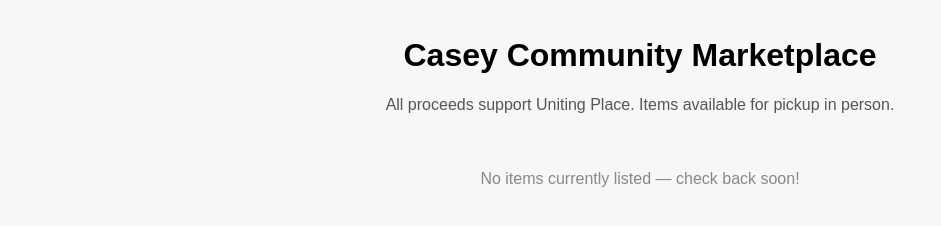
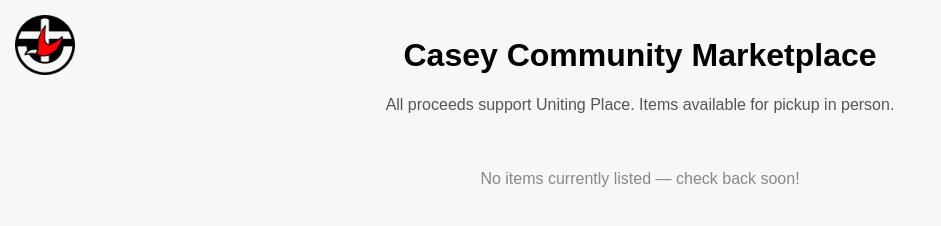
Before and after one commit to downlinkitfucsko/casey-marketplace, a website: page public/index.html in a window 1280 px wide. Shown: the whole page, without its empty margins (0-941 px from the left). Drawn offline with nearby package versions, Linux system fonts and the light colour scheme; no server answers.

Commit message:
Update index.html

```diff
--- a/public/index.html
+++ b/public/index.html
@@ -17,6 +17,7 @@
 </style>
 </head>
 <body>
+<img src="/logo.png" alt="Uniting Place Logo" style="position: absolute; top: 15px; left: 15px; width: 60px; height: auto; z-index: 1000;">
 <h1>Casey Community Marketplace</h1>
 <p style="text-align:center; color:#555;">All proceeds support Uniting Place. Items available for pickup in person.</p>
 <div id="grid" class="grid"></div>
```
